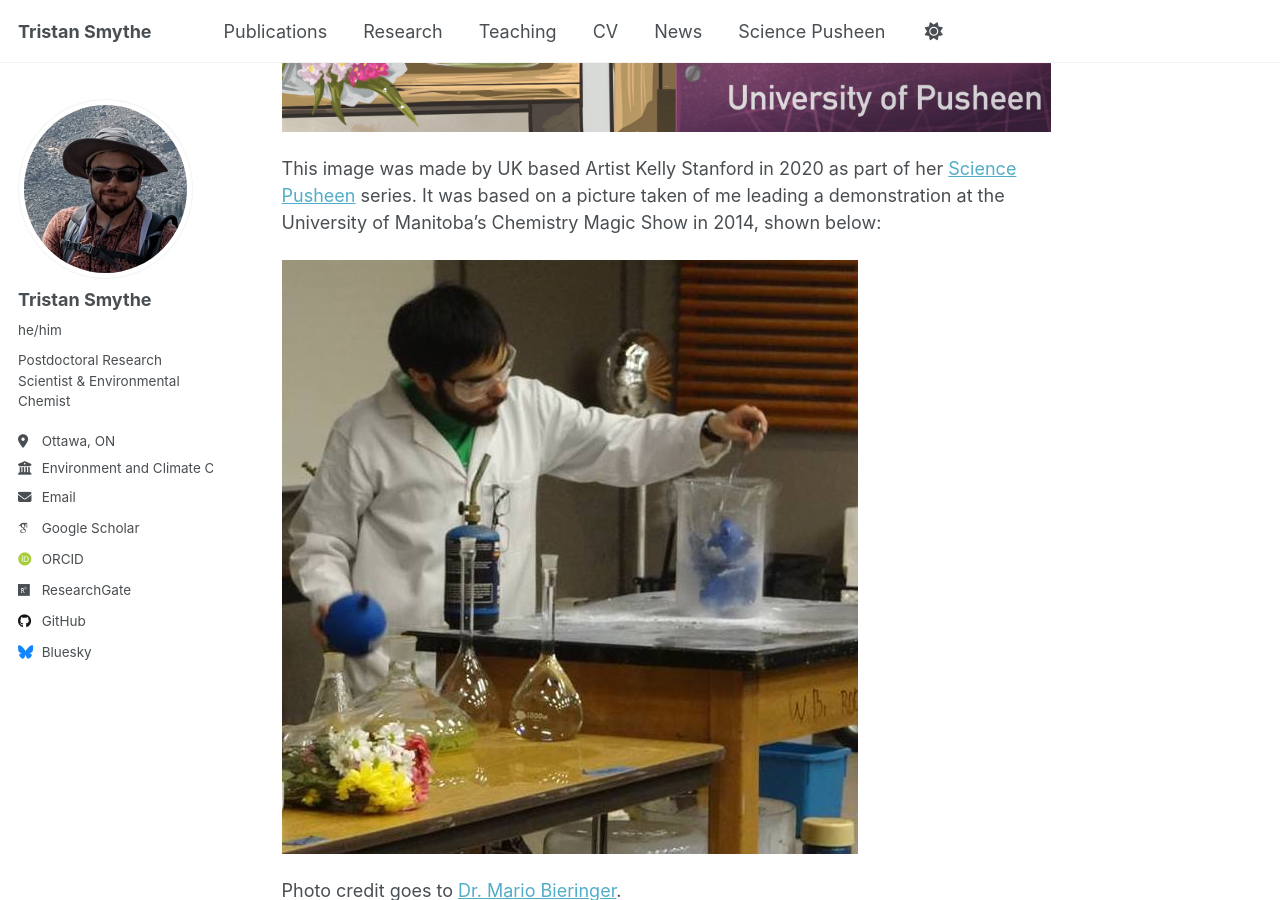
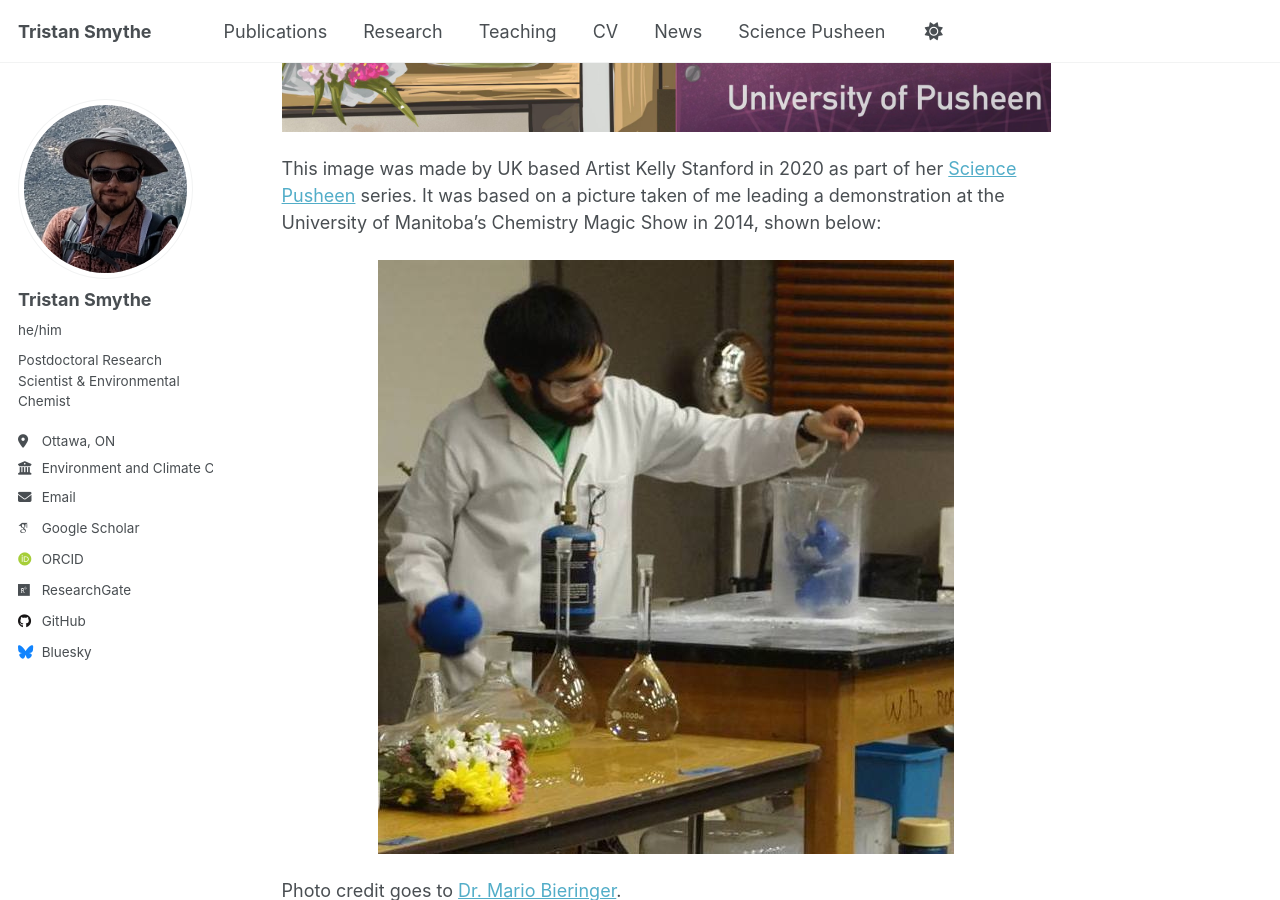
Before and after one commit to tristansmythe/tristansmythe.github.io, a Jekyll site: the page built from _sciencepusheen/sciencepusheen.md, in a window 1280 px wide and 900 px high, scrolled down 640 px. Built offline with Jekyll 4.4.1, drawn with Linux system fonts in a browser that asks for light colours; some web fonts are replaced; a script that is not in the unit is left out.

Commit message:
Update sciencepusheen.md

```diff
--- a/_sciencepusheen/sciencepusheen.md
+++ b/_sciencepusheen/sciencepusheen.md
@@ -3,10 +3,14 @@ title: "Science Pusheen"
 permalink: /sciencepusheen/
 ---
 
-![Pusheen the Cat leading a Science Show](/images/measpusheenKellyStanford.jpg){: .center}
+<p align="center">
+  <img src="/images/measpusheenKellyStanford.jpg" alt="Pusheen the Cat leading a Science Show">
+</p>
 
 This image was made by UK based Artist Kelly Stanford in 2020 as part of her [Science Pusheen](https://kellystanford.co.uk/science-pusheen) series. It was based on a picture taken of me leading a demonstration at the University of Manitoba's Chemistry Magic Show in 2014, shown below:
 
-![Tristan Smythe leading a demonstration at the University of Manitoba Chemistry Magic Show](/images/464150642_8924738864224336_3543680502029724235_n.jpg){: center}
+<p align="center">
+  <img src="/images/464150642_8924738864224336_3543680502029724235_n.jpg" alt="Tristan Smythe leading a demonstration at the University of Manitoba Chemistry Magic Show">
+</p>
 
 Photo credit goes to [Dr. Mario Bieringer](https://home.cc.umanitoba.ca/~bieringe/).
```
